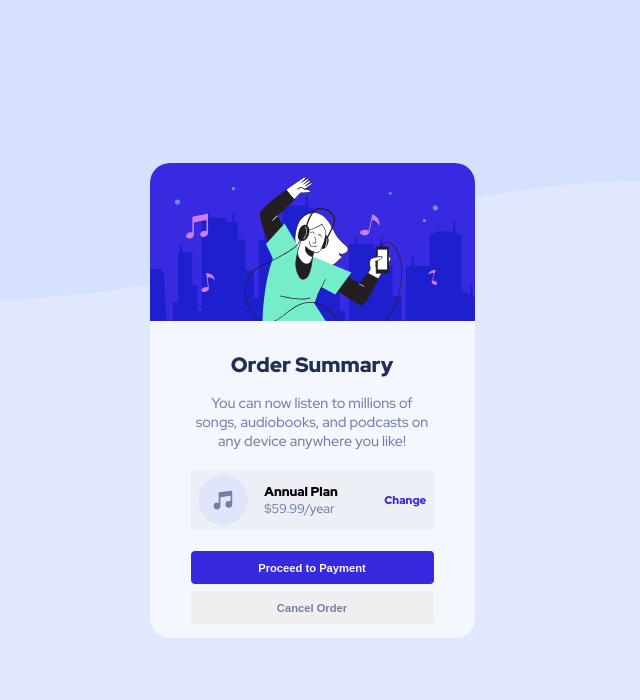
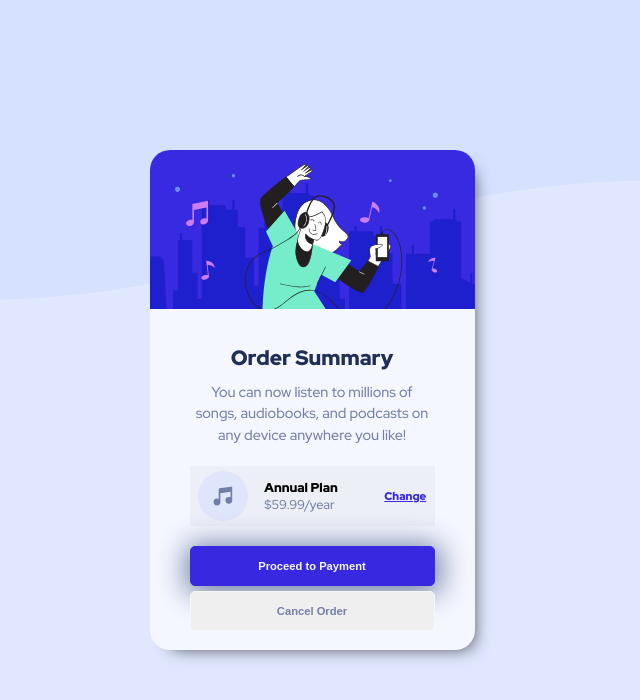
Before and after one commit to apuntesnavarrete/order-summary-component-main, a plain HTML site: page index.html in a window 1280 px wide. Shown: the whole page, without its empty margins (328-968 px from the left). Drawn offline with Linux system fonts and the light colour scheme.

Commit message:
version horizontal

```diff
--- a/index.html
+++ b/index.html
@@ -14,14 +14,14 @@
 <body>
 
   <main class="card_container">
-    <img class="card_img" src="/images/illustration-hero.svg" alt="img listening music">
+    <img class="card_img" src="/images/illustration-hero.svg" alt="listening music">
     <div class="card_content">
     <h1 class="card_titulo">Order Summary</h1>
     <p class="card_description"> You can now listen to millions of songs, audiobooks, and podcasts on any
       device anywhere you like!
     </p>
    <div class="card_plan">
-    <img src="./images/icon-music.svg" class="card_plan_icon" alt="icono nota musical">
+    <img src="./images/icon-music.svg" class="card_plan_icon" alt="musical note">
     <div class="card_container_price">
       <p class="card_plan_anual">Annual Plan</p>
       <p class="card_plan_price">$59.99/year</p>
--- a/styles/index.css
+++ b/styles/index.css
@@ -12,7 +12,6 @@
 }
 
 body{
-    width: 100vw;
     height: 100vh;
     background-image: url("../images/pattern-background-desktop.svg");
     background-repeat: no-repeat;
@@ -27,15 +26,16 @@ body{
 .card_container{
     background-color: var(--Very-pale-blue);
     width: 325px;
-    height: 475px;
+    height: 500px;
     border-radius: 20px;
+    box-shadow: 9px 9px 17px -11px rgba(0,0,0,0.76);
 }
 .card_img{
     width: 100%;
     border-radius: 20px 20px 0px 0px;
 }
 .card_titulo{
-    margin: 15px 0;
+    margin:20px 0px 10px 0px;
     font-size: 1.3rem;
     text-align: center;
     color: var(--Dark-blue);
@@ -47,6 +47,7 @@ body{
     text-align: center;
     color: var(--Desaturated-blue);
     font-size: 0.9rem;
+    line-height: 1.5;
 }
 .card_plan{
     background-color: hsl(230deg 40% 95%);
@@ -65,6 +66,9 @@ body{
     color:var(--Bright-blue);
     margin-left: 30px;
     font-size: 0.7rem;
+}
+.card_plan a:hover{
+    color:hsl(245, 79%, 64%);
     text-decoration: none;
 }
 .card_plan_anual{
@@ -79,21 +83,41 @@ body{
 }
 
 .button{
+    cursor: pointer;
     width: 100%;
-    height: 35px;
+    height: 40px;
     margin-bottom: 5px;
     border-radius: 5px;
-    border: 1px solid var(--Very-pale-blue);
 }
 .primary{
     color: var(--Very-pale-blue);
     background-color: var(--Bright-blue);
     font-weight: 700;
     font-size: 0.7rem;
+    box-shadow: 1px 3px 28px 5px var(--Desaturated-blue);
+    border: 1px solid var(--Bright-blue);
+
+}
+.primary:hover{
+    background-color:hsl(245, 79%, 64%);
+    border: 1px solid hsl(245, 79%, 64%);
+
+
 }
 .secundary{
     font-weight: 900;
     font-size: 0.7rem;
     color: var(--Desaturated-blue);
+    border: 1px solid var(--Very-pale-blue);
 
 }
+.secundary:hover{
+    color: var(--Dark-blue);
+}
+
+@media (orientation: landscape) and (max-width: 765px) {
+    body{
+        height: 550px;
+        overflow: scroll;
+    }
+  }
```
